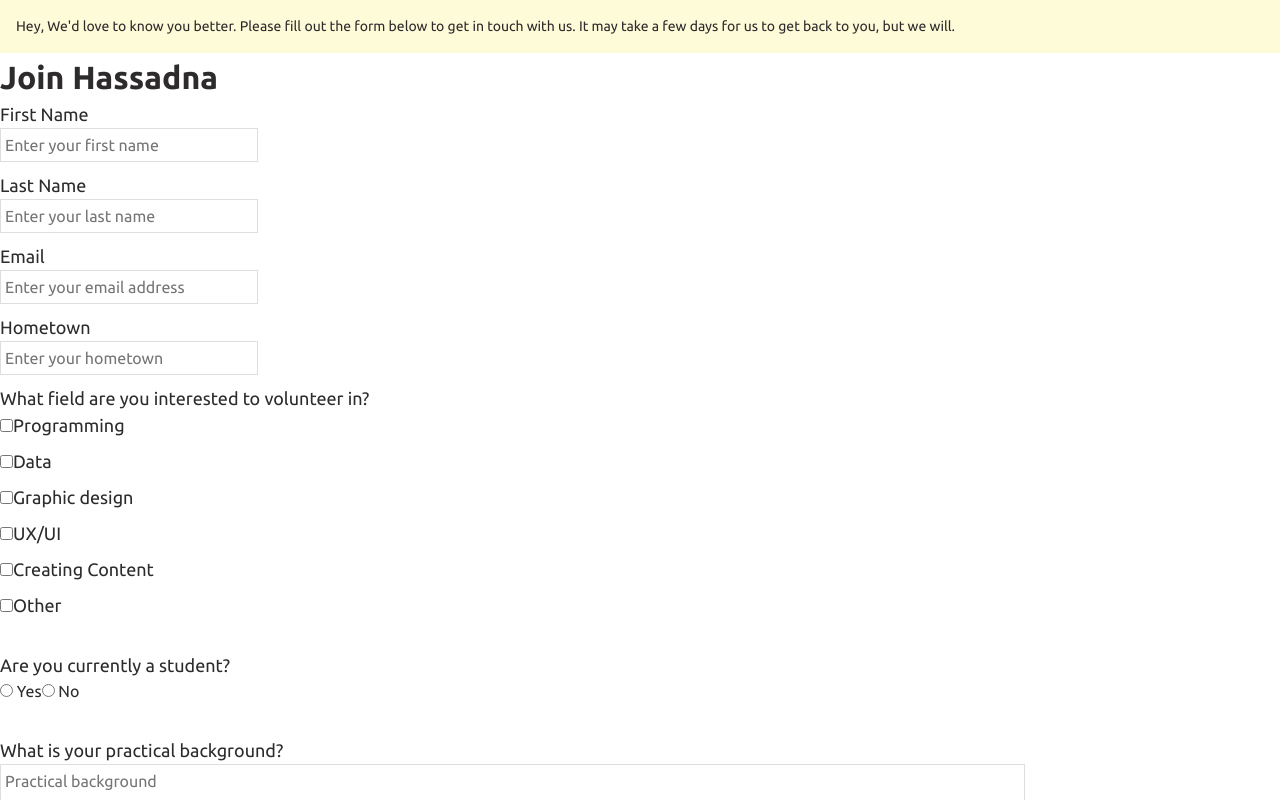
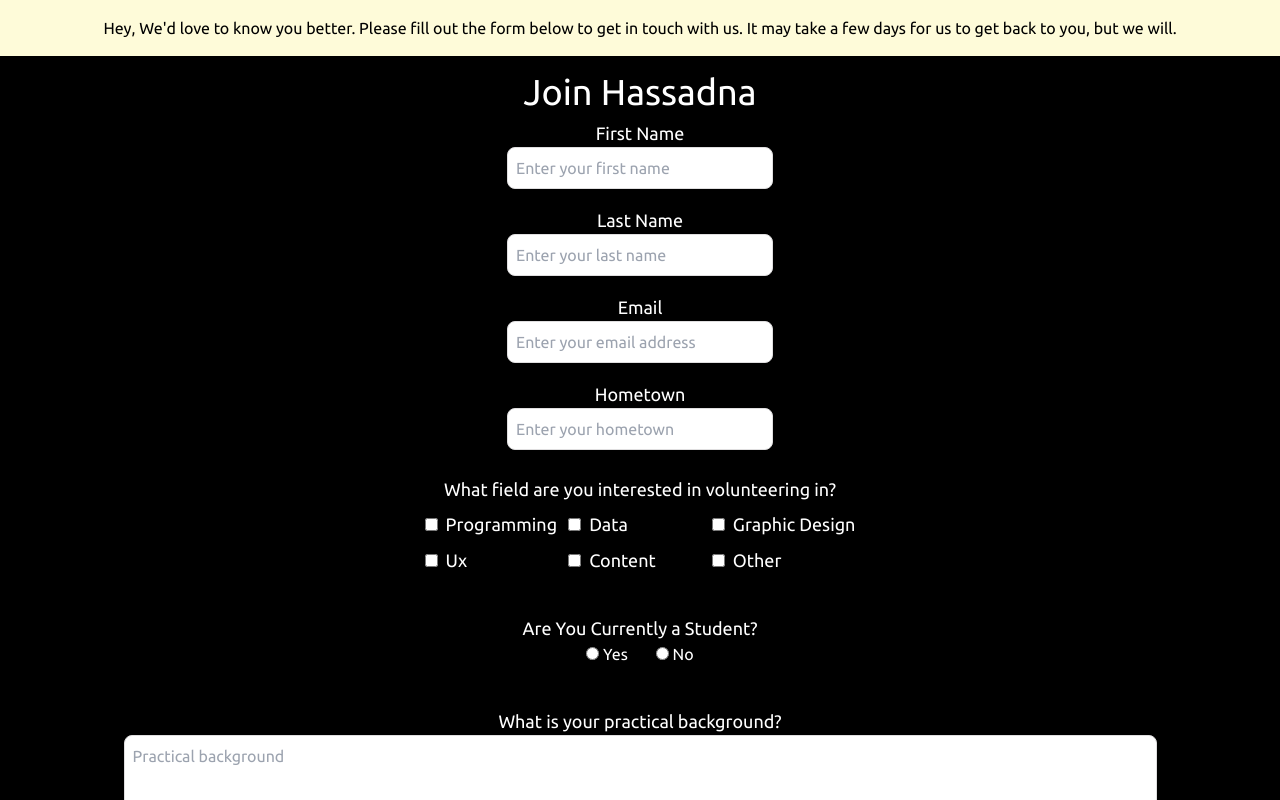
Before and after one commit to OmerBenMoshe/hassadna-campaign, a Next.js app: page /join-us in a window 1280 px wide. Shown: the top 800 px of the page. Built offline with nearby package versions, Linux system fonts and the light colour scheme.

Commit message:
Add Tailwind CSS configuration file and update imports and build fix

```diff
--- a/app/join-us/formSections/PersonalDetails.tsx
+++ b/app/join-us/formSections/PersonalDetails.tsx
@@ -56,7 +56,7 @@
                 className='text-black rounded-lg bg-white p-2'
                 type="text"
                 id="homeTown"
-                name="hometown"
+                name="homeTown"
                 placeholder="Enter your hometown"
                 value={formData.homeTown}
                 onChange={handleChange}
--- a/app/join-us/formSections/StudentDetails.tsx
+++ b/app/join-us/formSections/StudentDetails.tsx
@@ -21,13 +21,12 @@
     handleOtherChange,
     handleYesNoChange,
 }: StudentDetailsProps) {
-    const fields = ['Programming', 'Data analysis', 'Graphic design', 'UX/UI', 'Creating content', 'Other'];
-    const studentFields = ['Practical course', "Bachelor's degree", "Master's degree", 'Other'];
+    const studentFields = ['practical course', "bachelor's degree", "master's degree", 'other'];
 
     return (
         <>
 
-            <label>Are you currently a student?</label>
+            <label>Are You Currently a Student?</label>
 
             <div className='space-x-7 items-center text-center' onChange={handleYesNoChange}>
                 <input className='' type="radio" value="yes" name="student" /> Yes
@@ -36,8 +35,16 @@
 
             {showStudentQuestions && (
                 <>
-                    <label htmlFor="major">What is your major?</label>
-                    <input type="text" id="major" name="major" placeholder="Enter your major" value={formData.major} onChange={handleChange} style={{ display: 'block', marginBottom: '10px' }} />
+                    <label htmlFor="major">What Is Your Major?</label>
+                    <input
+                        className='text-black rounded-lg bg-white p-2'
+                        type="text"
+                        id="major"
+                        name="major"
+                        placeholder="Enter your major"
+                        value={formData.major}
+                        onChange={handleChange}
+                        style={{ display: 'block', marginBottom: '10px' }} />
 
                     <label> Currently Studying:</label>
                     <br />
@@ -50,7 +57,7 @@
                                     value={field}
                                     onChange={handleRadioChange}
                                 />
-                                <label>{field}</label>
+                                <label className='text-transform: capitalize ml-2'>{field}</label>
                             </div>
                         ))}
                     </div>
@@ -68,8 +75,16 @@
 
                     <br />
 
-                    <label htmlFor="school">What university do you attend?</label>
-                    <input type="text" id="school" name="school" placeholder="Enter your school" value={formData.school} onChange={handleChange} style={{ display: 'block', marginBottom: '10px' }} />
+                    <label htmlFor="school">What School Do You Attend?</label>
+                    <input
+                        className='text-black rounded-lg bg-white p-2'
+                        type="text"
+                        id="school"
+                        name="school"
+                        placeholder="Enter your school"
+                        value={formData.school}
+                        onChange={handleChange}
+                        style={{ display: 'block', marginBottom: '10px' }} />
                 </>
             )}
         </>
--- a/app/join-us/formSections/VolunteeringDetails.tsx
+++ b/app/join-us/formSections/VolunteeringDetails.tsx
@@ -12,12 +12,14 @@
     handleCheckboxChange,
     handleOtherChange,
 }: VolunteeringDetailsProps) {
-    const fields = ['Programming', 'Data', 'Graphic design', 'UX/UI', 'Creating Content', 'Other'];
-    const studentFields = ['Practical course', "Bachelor's degree", "Master's degree", 'Other'];
+    const fields = ['programming', 'data', 'graphic design', 'ux', 'content', 'other'];
 
     return (
         <>
-            <label htmlFor="volunteeringField">What field are you interested to volunteer in?</label>
+            <label
+                className='text-white p-2'
+                htmlFor="volunteeringField">What field are you interested in volunteering in?</label>
+            <div className='grid grid-cols-3'>
                 {fields.map((field, index) => (
                     <div key={index}>
                         <input
@@ -26,9 +28,10 @@
                             value={field}
                             onChange={handleCheckboxChange}
                         />
-                    <label>{field}</label>
+                        <label className='text-transform: capitalize ml-2'>{field}</label>
                     </div>
                 ))}
+            </div>
             {formData.volunteeringField.includes('other') && (
                 <input
                     className='text-black rounded-lg bg-white p-2'
--- a/lib/components/footer.tsx
+++ b/lib/components/footer.tsx
@@ -1,5 +1,5 @@
 import { COURSE_CREDITS } from '@/lib/config';
-import { AuthAction } from './auth';
+// import { AuthAction } from './auth';
 
 export default function Footer() {
   return (
@@ -9,7 +9,7 @@
           This is some example footer content.
         </div>
         <div className="center">
-          <AuthAction />
+          {/* <AuthAction /> */}
         </div>
         <div className="center text-sm">
           {COURSE_CREDITS}
--- a/lib/components/navbar.tsx
+++ b/lib/components/navbar.tsx
@@ -3,9 +3,9 @@
 import Link from 'next/link';
 import { APP_NAME, COURSE_GITHUB, DEMOS_ENABLED } from '../config';
 import styled from 'styled-components';
-import styled from 'styled-components';
+// import styled from 'styled-components';
 import Image from 'next/image';
-import logo from './logo.svg'
+import logo from '../assets/logo.svg'
 
 const NavbarContainer = styled.div`
   display: flex;
--- a/package.json
+++ b/package.json
@@ -15,6 +15,7 @@
     "@mui/x-charts": "^6.19.3",
     "@supabase/ssr": "^0.0.10",
     "@supabase/supabase-js": "^2.39.1",
+    "@types/styled-components": "^5.1.34",
     "@visx/axis": "^3.8.0",
     "@visx/event": "^3.3.0",
     "@visx/gradient": "^3.3.0",
@@ -35,8 +36,10 @@
     "react-dom": "^18.2.0",
     "react-scroll-parallax": "^3.4.5",
     "recharts": "^2.11.0",
+    "styled-components": "^6.1.8",
     "swiper": "^11.0.5",
-    "swr": "^2.2.4"
+    "swr": "^2.2.4",
+    "tailwindcss": "^3.4.1"
   },
   "devDependencies": {
     "@types/formidable": "^3.4.4",
--- /dev/null
+++ b/tailwind.config.js
@@ -0,0 +1,11 @@
+/** @type {import('tailwindcss').Config} */
+module.exports = {
+  content: [
+    "./app/**/*.{js,ts,jsx,tsx,mdx}",
+    "./lib/**/*.{js,ts,jsx,tsx,mdx}",
+  ],
+  theme: {
+    extend: {},
+  },
+  plugins: [],
+}
```
Also changed, not shown: 1 other file (tests, documents, lock files or other folders). Lines whose indentation alone changed are shown as unchanged.
